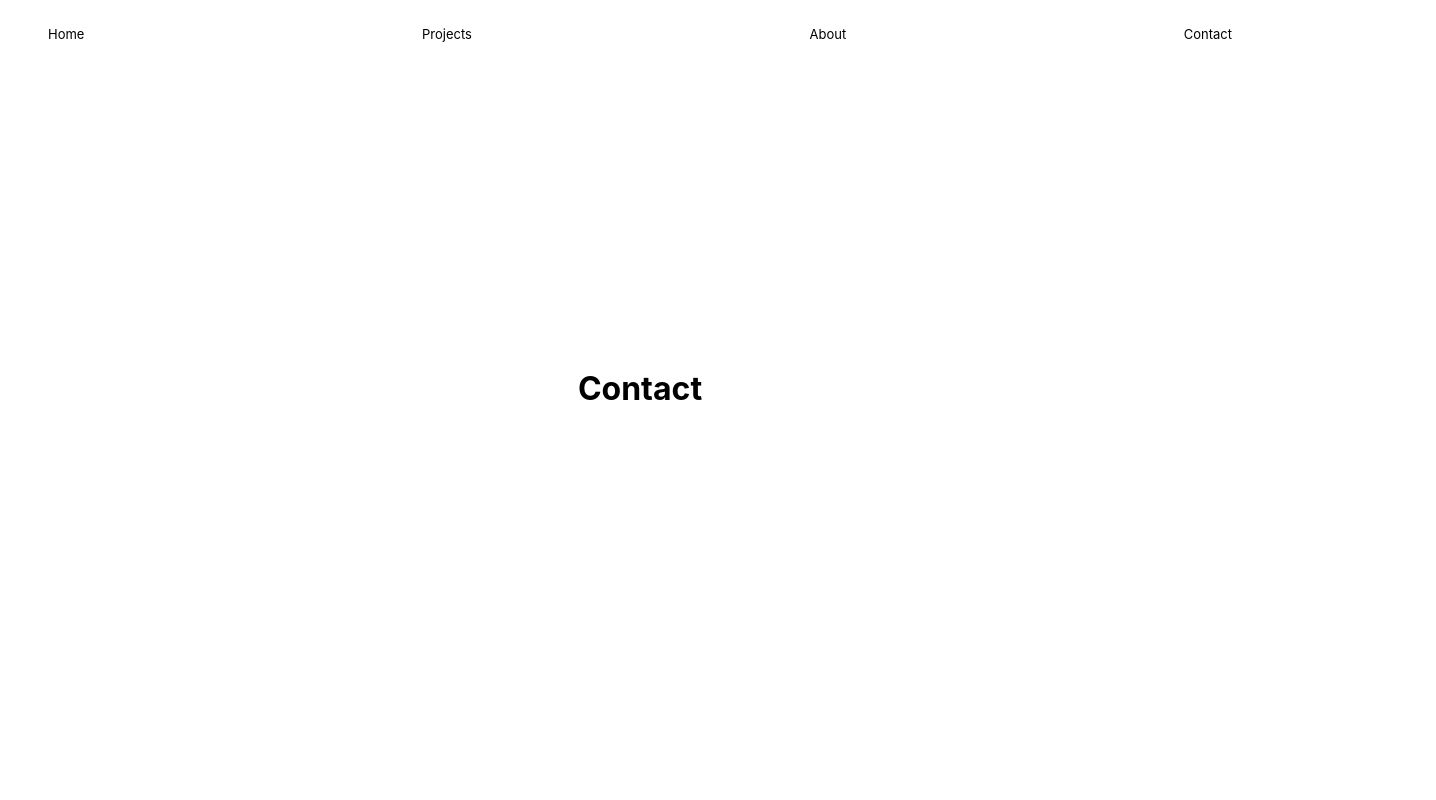
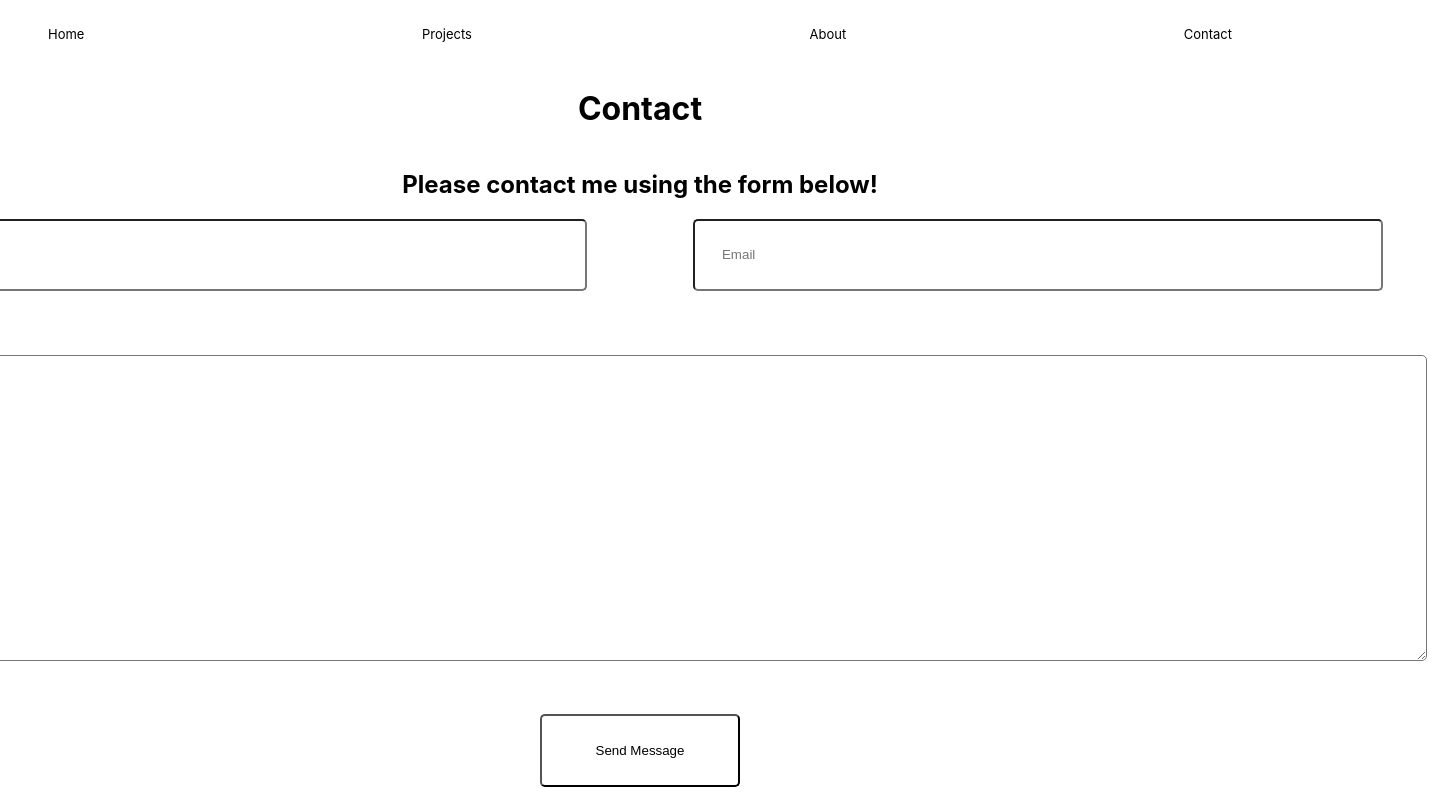
Before and after one commit to codeOfTheFuture/Personal-Portfolio, a Next.js app: page /Contact in a window 1280 px wide. Shown: the whole page, 1436 px wide, since content can reach past the window. Built offline with nearby package versions, Linux system fonts and the light colour scheme.

Commit message:
basic contact form layout complete

```diff
--- /dev/null
+++ b/components/ContactForm.js
@@ -0,0 +1,58 @@
+import React, { useState } from "react";
+
+const ContactForm = () => {
+  const [formData, setFormData] = useState({
+    name: "",
+    email: "",
+    message: "",
+  });
+
+  return (
+    <form className='form'>
+      <div className='form-group'>
+        <input type='text' placeholder='Name' className='form-control' />
+        <input type='email' placeholder='Email' className='form-control' />
+      </div>
+      <textarea
+        name='message'
+        id='message'
+        cols='194'
+        rows='20'
+        className='message'
+        placeholder='Message'
+      ></textarea>
+      <button className='btn'>Send Message</button>
+      <style jsx>{`
+        .form {
+          display: flex;
+          flex-direction: column;
+          justify-content: space-between;
+          align-items: center;
+          width: 100%;
+        }
+        .form-group {
+          display: flex;
+          margin-bottom: 4em;
+        }
+        .form-control {
+          width: 39.5rem;
+          margin: 0 4em;
+          padding: 2em;
+          border-radius: 5px;
+        }
+        .message {
+          padding 2em;
+          border-radius: 5px;
+        }
+        .btn {
+          margin-top: 4em;
+          padding: 2em 4em;
+          background-color: white;
+          border-radius: 5px;
+        }
+      `}</style>
+    </form>
+  );
+};
+
+export default ContactForm;
--- a/pages/Contact.js
+++ b/pages/Contact.js
@@ -1,18 +1,21 @@
 import React from "react";
 import Layout from "../components/Layout";
+import ContactForm from "../components/ContactForm";
 
 const Contact = () => {
   return (
     <Layout>
       <div className='contact'>
         <h1>Contact</h1>
-
+        <h2>Please contact me using the form below!</h2>
+        <ContactForm />
         <style jsx>{`
           .contact {
             height: 80vh;
             width: 100%;
             display: flex;
-            justify-content: center;
+            flex-direction: column;
+            justify-content: space-around;
             align-items: center;
           }
         `}</style>
```
